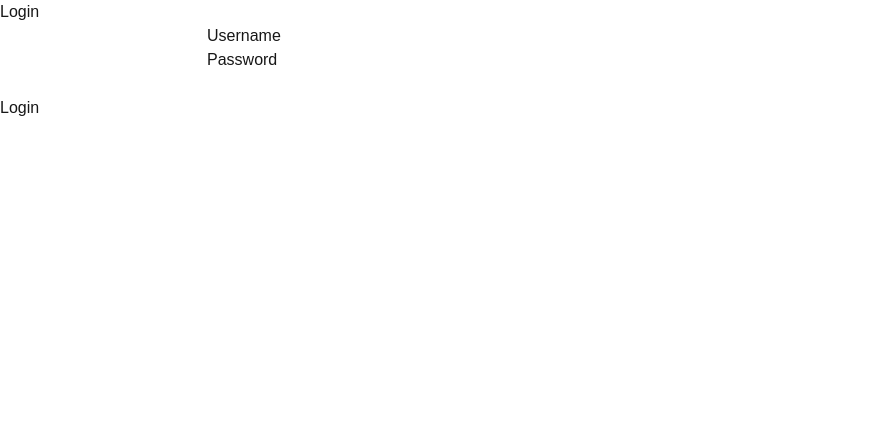
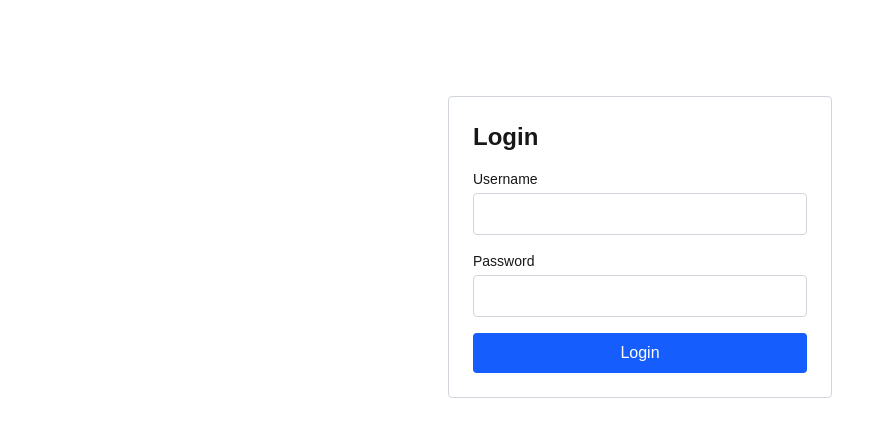
Before and after one commit to gonfuentes112/inventory-admin-v2, a Next.js app: page /login in a window 1280 px wide. Shown: the top 436 px of the page, without its empty margins (0-894 px from the left). Built offline with nearby package versions, Linux system fonts and the light colour scheme.

Commit message:
style login page with tailwind

```diff
--- a/src/components/LoginForm.tsx
+++ b/src/components/LoginForm.tsx
@@ -48,33 +48,55 @@ export default function LoginForm({ expired }: { expired: boolean }) {
   }
 
   return (
-    <main>
-      <h1>Login</h1>
+    <main className="mx-auto mt-24 w-full max-w-sm rounded border border-gray-300 p-6 flex flex-col gap-4">
+      <h1 className="text-2xl font-semibold">Login</h1>
       {expired && (
-        <p role="status">Your session has expired. Please log in again.</p>
+        <p
+          role="status"
+          className="rounded bg-yellow-100 p-3 text-sm text-yellow-900"
+        >
+          Your session has expired. Please log in again.
+        </p>
       )}
-      <form onSubmit={handleSubmit}>
+      <form onSubmit={handleSubmit} className="flex flex-col gap-4">
+        <div className="flex flex-col gap-1">
+          <label htmlFor="username" className=" text-sm font-medium">
+            Username
+          </label>
           <input
             type="text"
             value={username}
             onChange={(e) => setUsername(e.target.value)}
             id="username"
             autoComplete="username"
+            className="w-full rounded border border-gray-300 px-3 py-2"
           />
-        <label htmlFor="username">Username</label>
-        <br />
+        </div>
+
+        <div className="flex flex-col gap-1">
+          <label htmlFor="password" className=" text-sm font-medium">
+            Password
+          </label>
           <input
             type="password"
             value={password}
             onChange={(e) => setPassword(e.target.value)}
             id="password"
             autoComplete="current-password"
+            className="w-full rounded border border-gray-300 px-3 py-2"
           />
-        <label htmlFor="password">Password</label>
-        <br />
-        {error && <p role="alert">{error}</p>}
-        <br />
-        <button type="submit" disabled={submitting}>
+        </div>
+
+        {error && (
+          <p role="alert" className="text-red-700">
+            {error}
+          </p>
+        )}
+        <button
+          type="submit"
+          disabled={submitting}
+          className="w-full py-2 bg-blue-600 hover:bg-blue-700 text-white rounded disabled:opacity-50 "
+        >
           {submitting ? "Logging in..." : "Login"}
         </button>
       </form>
```
Lines whose indentation alone changed are shown as unchanged.
